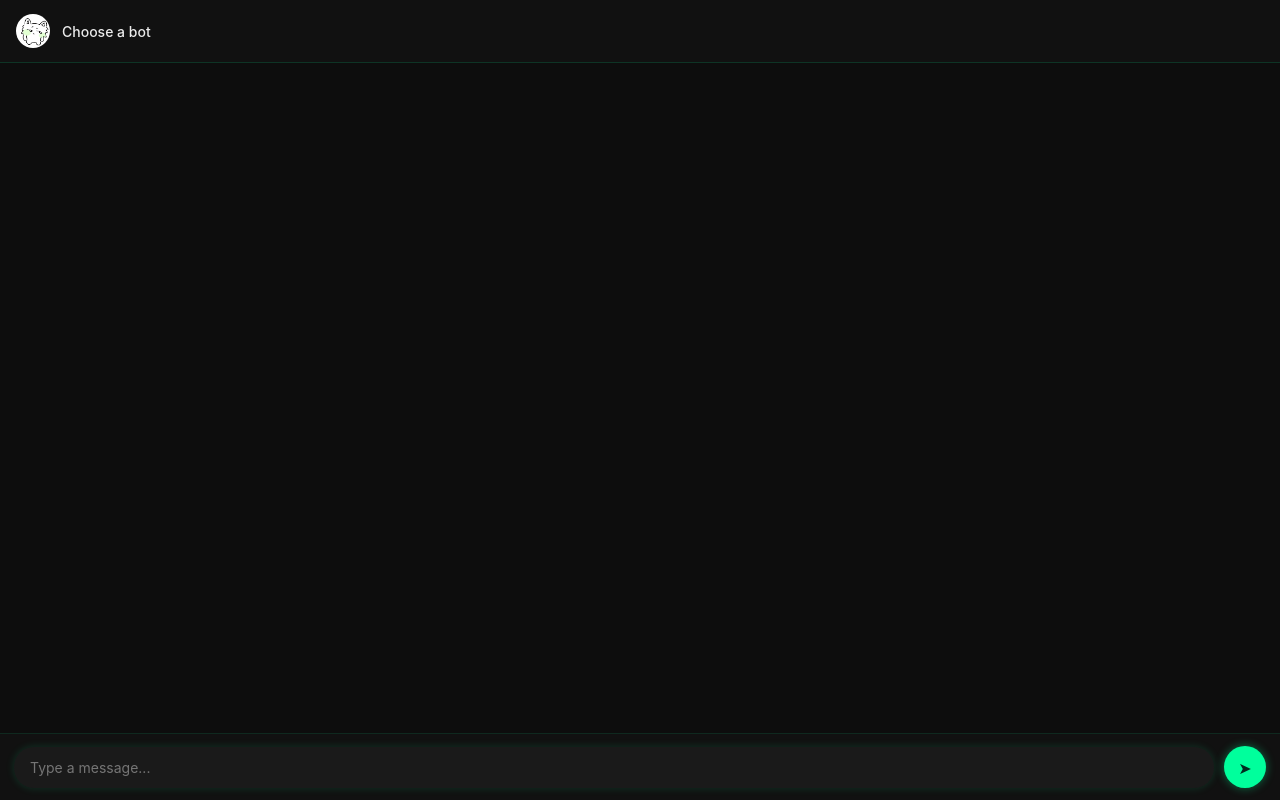
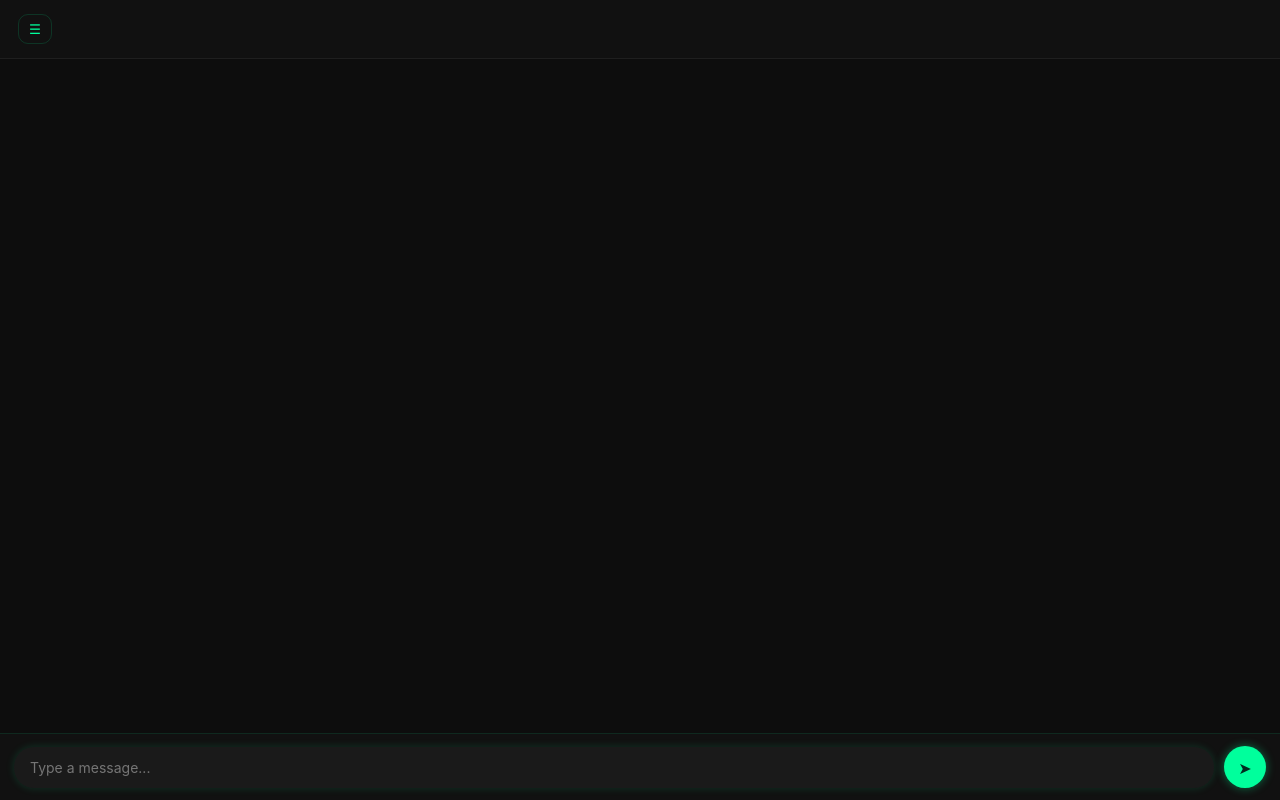
Before and after one commit to trammetien-hash/tram-ai, a website: page index.html in a window 1280 px wide. Drawn offline with nearby package versions, Linux system fonts and the light colour scheme.

Commit message:
index.html

```diff
--- a/index.html
+++ b/index.html
@@ -18,12 +18,6 @@
       <header class="top-bar">
         <button class="profile-btn" onclick="openProfile()">☰</button>
       </header>
-
-      <!-- ⭐ CHARACTER BAR (DUY NHẤT) -->
-      <div class="char-bar" onclick="togglePanel()">
-        <img id="botAvatar" src="assets/bot_idle.png" />
-        <span id="botDisplay">Choose a bot</span>
-      </div>
 
       <!-- CHAT -->
       <div class="chat-area" id="chatArea"></div>
```
